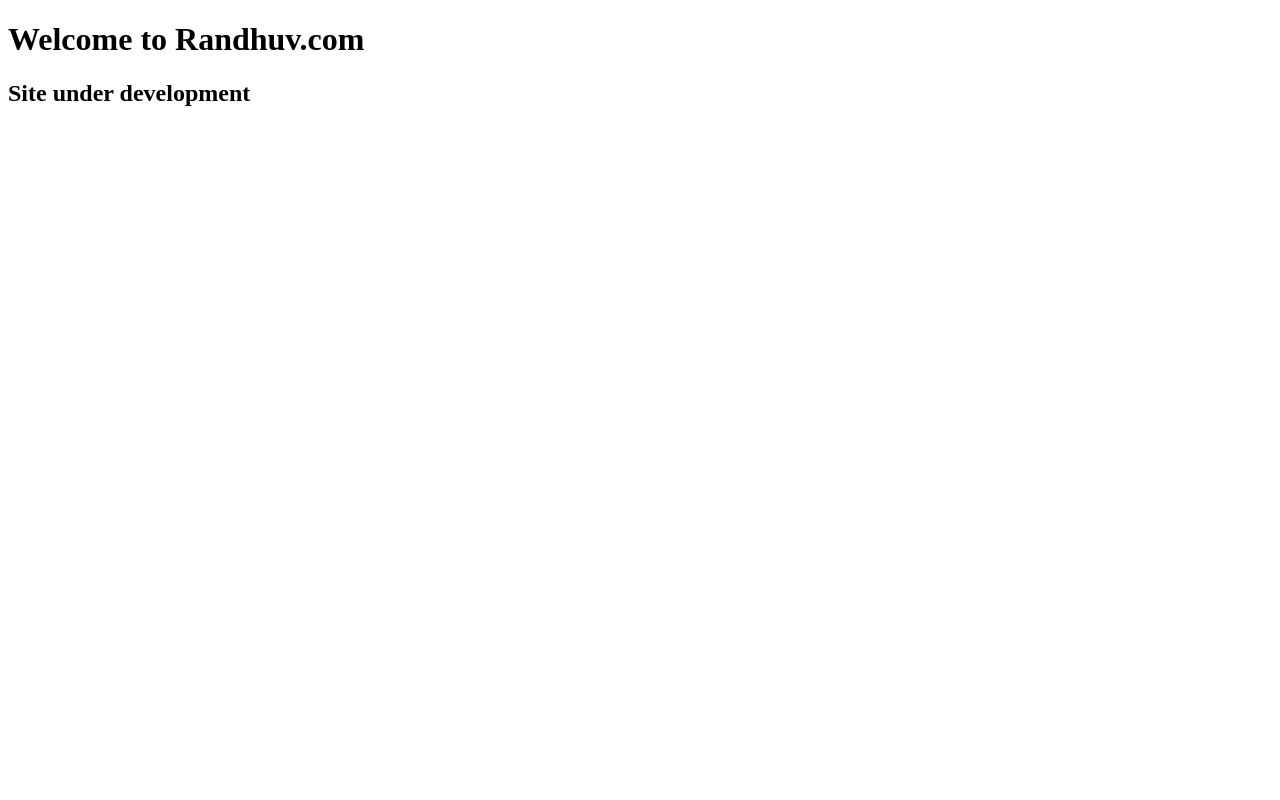
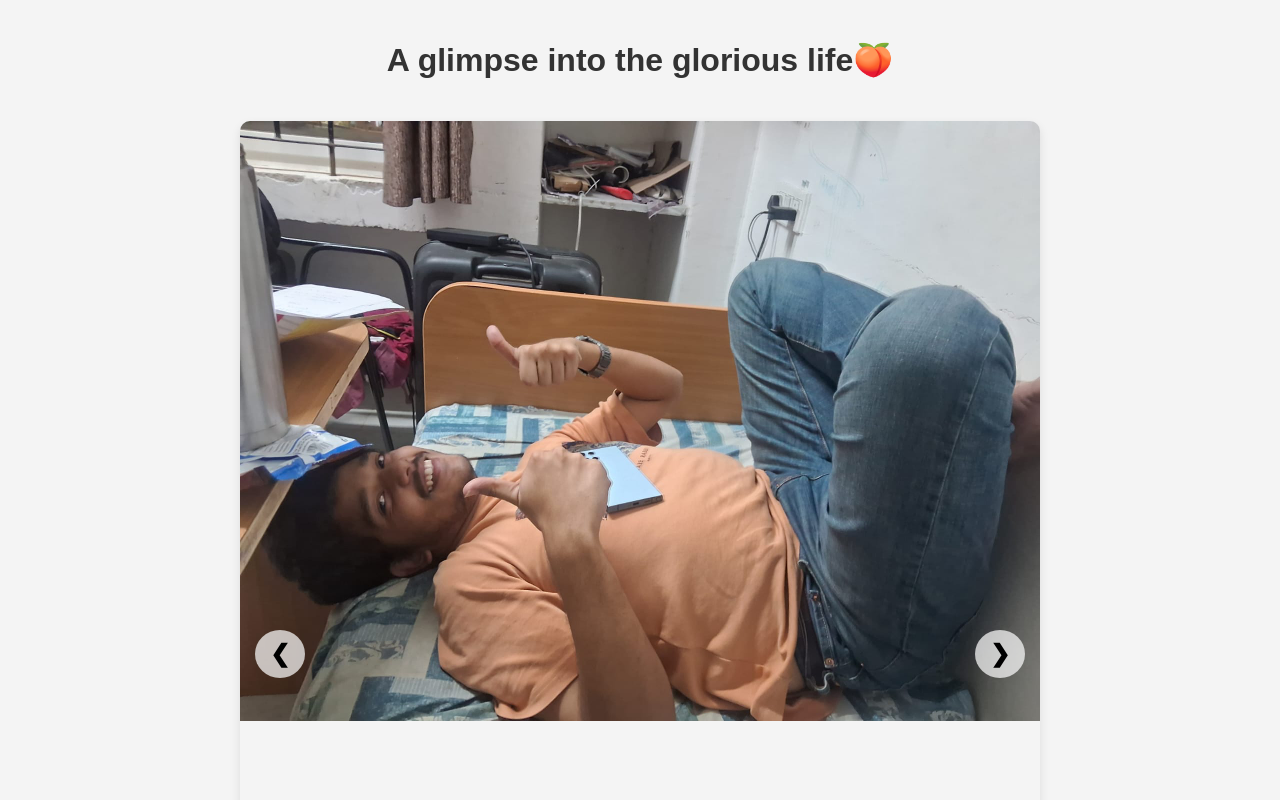
Before and after one commit to ash3YR/Randhuv, a plain HTML site: page index.html in a window 1280 px wide. Shown: the top 800 px of the page. Drawn offline with Linux system fonts and the light colour scheme.

Commit message:
New updates

```diff
--- a/index.html
+++ b/index.html
@@ -3,10 +3,196 @@
 <head>
     <meta charset="UTF-8">
     <meta name="viewport" content="width=device-width, initial-scale=1.0">
-    <title>Document</title>
+    <title>Carousel and Video</title>
+
+    <style>
+        /* Basic styles for the page */
+        body {
+            font-family: Arial, sans-serif;
+            display: flex;
+            justify-content: center;
+            align-items: center;
+            flex-direction: column;
+            min-height: 100vh;
+            background-color: #f4f4f4;
+            margin: 0;
+            padding: 20px;
+        }
+
+        h1, h2 {
+            color: #333;
+            text-align: center;
+        }
+
+        /* --- CAROUSEL STYLES --- */
+
+        /* A main container to set the width for both elements */
+        .content-container {
+            width: 80%;
+            max-width: 800px;
+            margin: 20px auto;
+        }
+
+        /* The main carousel wrapper */
+        .carousel-wrapper {
+            width: 100%;
+            overflow: hidden; /* Hides the slides that are not in view */
+            position: relative;
+            border-radius: 10px;
+            box-shadow: 0 4px 10px rgba(0, 0, 0, 0.1);
+        }
+
+        /* The container that holds all slides and moves */
+        .carousel-container {
+            display: flex;
+            transition: transform 0.5s ease-in-out;
+        }
+
+        /* Each individual slide */
+        .carousel-slide {
+            min-width: 100%;
+            box-sizing: border-box;
+        }
+
+        .carousel-slide img {
+            width: 100%;
+            display: block; /* Removes any extra space below the image */
+        }
+
+        /* Navigation buttons (Prev/Next) */
+        .carousel-btn {
+            position: absolute;
+            top: 50%;
+            transform: translateY(-50%);
+            background-color: rgba(255, 255, 255, 0.7);
+            border: none;
+            cursor: pointer;
+            padding: 10px 15px;
+            font-size: 24px;
+            font-weight: bold;
+            border-radius: 50%;
+            user-select: none;
+            z-index: 10;
+        }
+
+        .carousel-btn:hover {
+            background-color: white;
+        }
+
+        #prevBtn {
+            left: 15px;
+        }
+
+        #nextBtn {
+            right: 15px;
+        }
+
+        /* --- VIDEO STYLES (NEW) --- */
+        .video-wrapper {
+            width: 100%;
+            margin-top: 30px; /* Space between carousel and video */
+            border-radius: 10px;
+            box-shadow: 0 4px 10px rgba(0, 0, 0, 0.1);
+            overflow: hidden; /* To make the border-radius apply to the video */
+        }
+
+        .video-wrapper video {
+            width: 100%;
+            display: block;
+        }
+
+    </style>
 </head>
 <body>
-    <h1>Welcome to Randhuv.com</h1>
-    <h2>Site under development</h2>
+
+    <h1>A glimpse into the glorious life🍑</h1>
+
+    <div class="content-container">
+
+        <div class="carousel-wrapper">
+
+            <div class="carousel-container">
+
+                <div class="carousel-slide">
+                    <img src="media\randhuv1.jpg" alt="Image 1">
+                </div>
+
+                <div class="carousel-slide">
+                    <img src="media\randhuv2.jpg" alt="Image 2">
+                </div>
+
+                <div class="carousel-slide">
+                    <img src="media\randhuv3.jpg" alt="Image 3">
+                </div>
+
+            </div>
+
+            <button id="prevBtn" class="carousel-btn">&#10094;</button>
+            <button id="nextBtn" class="carousel-btn">&#10095;</button>
+        </div>
+
+
+
+
+
+
+        <!-- <h2 style="margin-top: 40px;">My Video</h2>
+
+        <div class="video-wrapper">
+            <video controls>
+                <source src="YOUR_VIDEO.mp4" type="video/mp4">
+                <source src="YOUR_VIDEO.webm" type="video/webm">
+                Your browser does not support the video tag.
+            </video>
+        </div>
+
+         -->
+
+
+
+
+
+
+
+
+
+
+
+
+
+
+        </div> <script>
+        // --- JavaScript for Carousel Functionality ---
+
+        const container = document.querySelector('.carousel-container');
+        const slides = document.querySelectorAll('.carousel-slide');
+        const prevBtn = document.getElementById('prevBtn');
+        const nextBtn = document.getElementById('nextBtn');
+
+        let currentIndex = 0;
+        const totalSlides = slides.length;
+
+        function goToSlide(index) {
+            if (index < 0) {
+                index = totalSlides - 1;
+            } else if (index >= totalSlides) {
+                index = 0;
+            }
+            container.style.transform = `translateX(-${index * 100}%)`;
+            currentIndex = index;
+        }
+
+        nextBtn.addEventListener('click', () => {
+            goToSlide(currentIndex + 1);
+        });
+
+        prevBtn.addEventListener('click', () => {
+            goToSlide(currentIndex - 1);
+        });
+
+        goToSlide(0);
+
+    </script>
+
 </body>
 </html>
```
Also changed, not shown: media/randhuv1.jpg (added), media/randhuv2.jpg (added), media/randhuv3.jpg (added).
